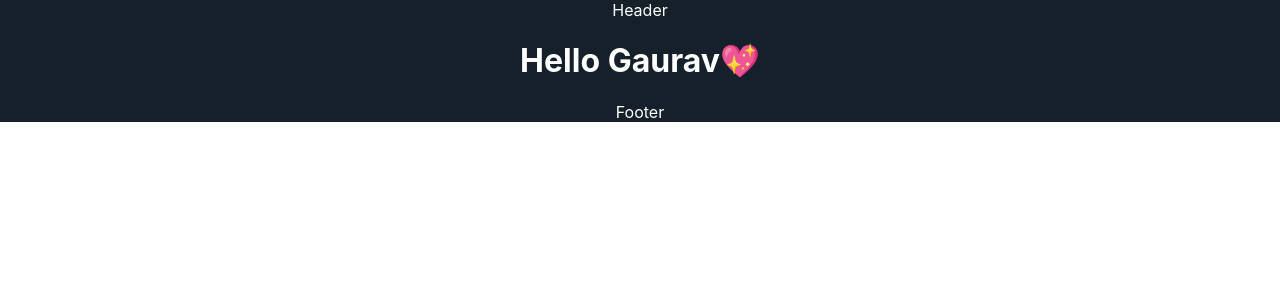
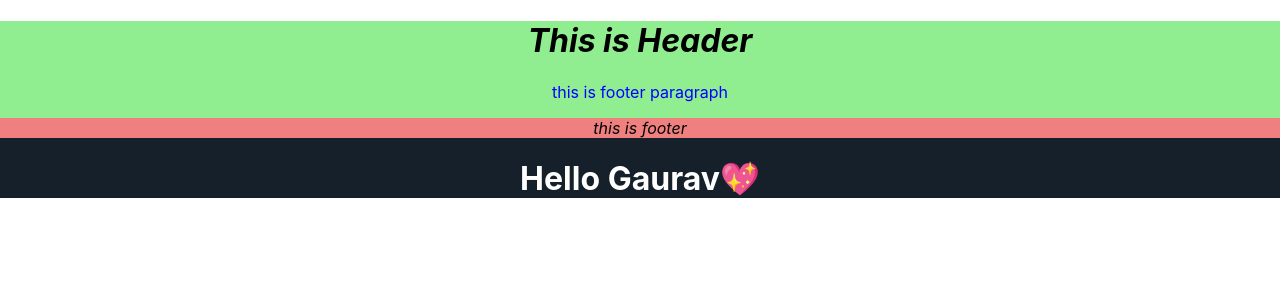
Before and after one commit to gauravstr07/complete-react-course-2023, a React (Create React App) app: page / in a window 1280 px wide. Shown: the top 300 px of the page. Built offline with nearby package versions, Linux system fonts and the light colour scheme; the HTML template or start-up script is replaced by a standard one.

Commit message:
Using CSS inReact

```diff
--- a/src/App.js
+++ b/src/App.js
@@ -1,5 +1,5 @@
 import "./App.css";
-import Footer from "./components/Footer";
+
 
 import { Header } from "./components/Header";
 
@@ -9,7 +9,7 @@ function App() {
     <div className="App">
       <Header />
       <h1>Hello {name}💖</h1>
-      <Footer />
+
     </div>
   );
 }
--- a/src/components/Footer.js
+++ b/src/components/Footer.js
@@ -1,9 +1,13 @@
-import React from 'react'
+import React from "react";
 
 function Footer() {
   return (
-    <div>Footer</div>
-  )
+    <>
+      <div className="footer">
+        <em >this is footer</em>
+      </div>
+    </>
+  );
 }
 
-export default Footer
+export default Footer;
--- a/src/components/Header.jsx
+++ b/src/components/Header.jsx
@@ -1,15 +1,18 @@
 import React from "react";
+import Footer from "./Footer";
+import '../components/header.css'
 
 function Header() {
   return (
     <>
-      <div>Header</div>
+      <div className="header">
+        <h1 id="topic">This is Header</h1>
+        <p style={{color: "blue"}}>this is footer paragraph</p>
+        <Footer></Footer>
+      </div>
     </>
   );
 }
 
-function Footer() {
-  return <em>This is Footer</em>;
-}
-
-export { Header, Footer };
+export { Header };
+export default Footer;
--- /dev/null
+++ b/src/components/header.css
@@ -0,0 +1,8 @@
+.header{
+  background-color: lightgreen;
+  color: black;
+}
+
+#topic{
+  font-style: italic;
+}
```
